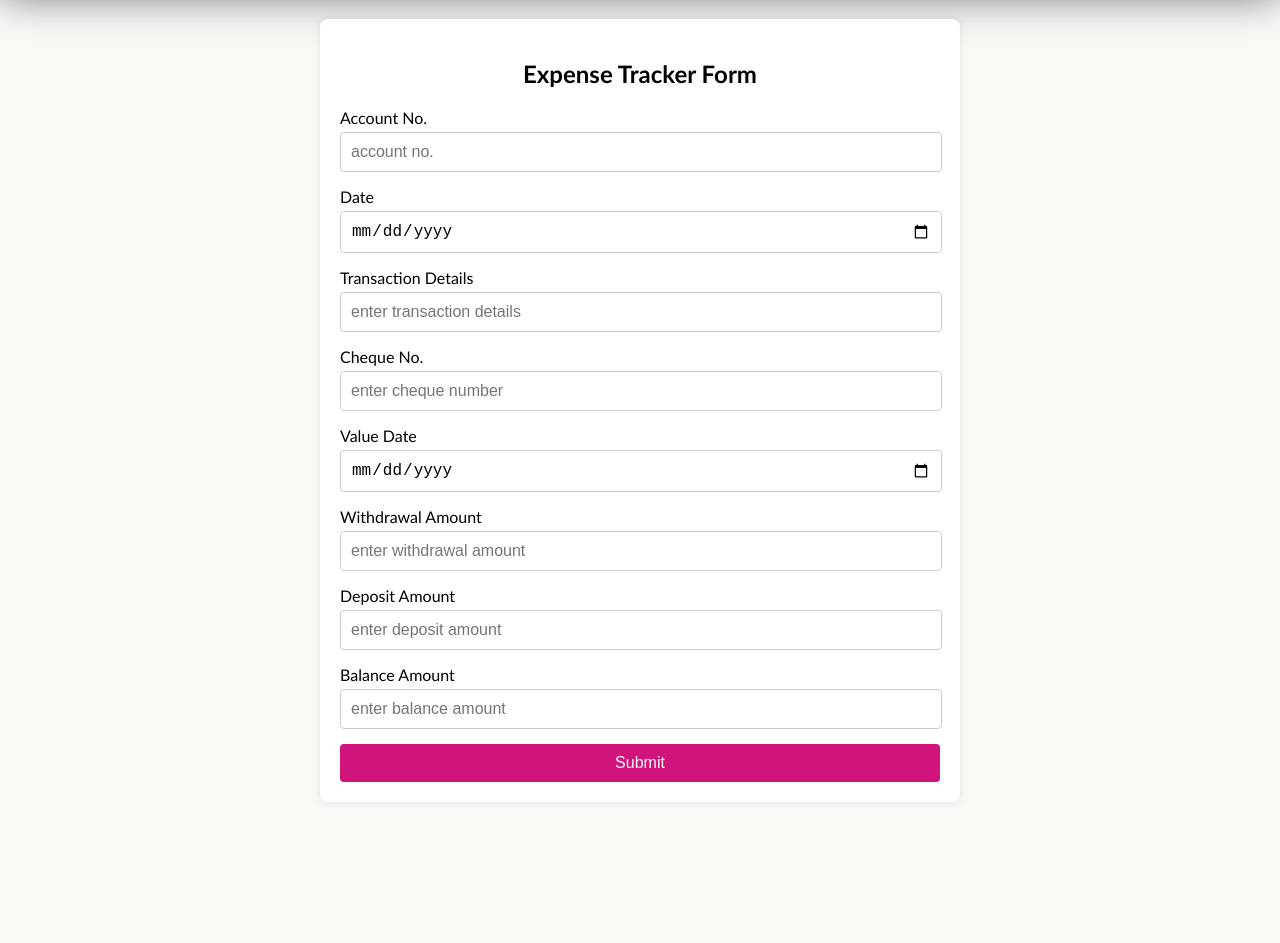
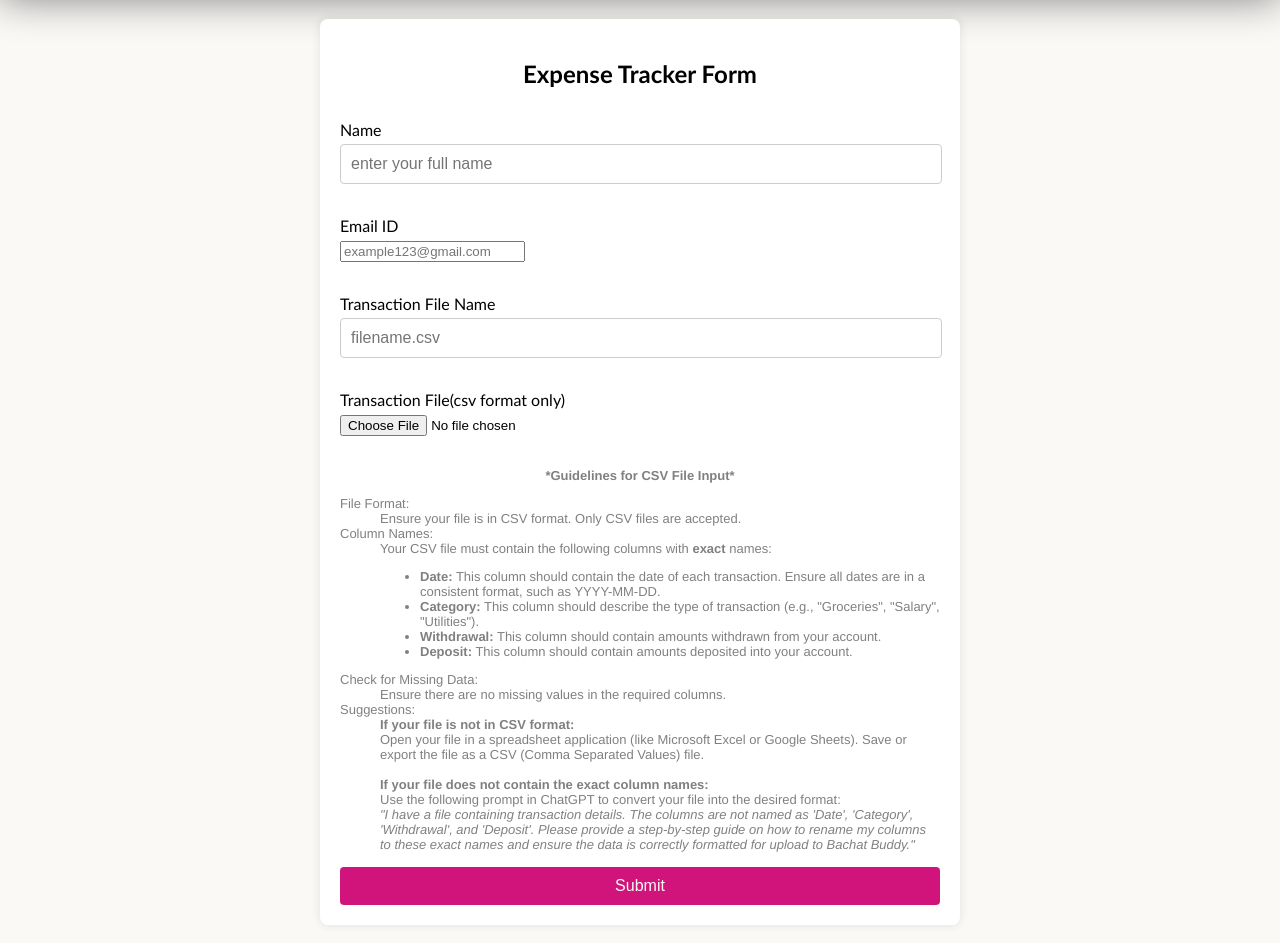
Before and after one commit to aryan22csu031/expense-tracker, a plain HTML site: page analysis-form.html in a window 1280 px wide. Shown: the part 113-1056 px from the top of the page. Before the commit the page ends 935 px from the top, so only its background shows below. Drawn offline with nearby package versions, Linux system fonts and the light colour scheme.

Commit message:
Analysis Form Updated

```diff
--- a/analysis-form.css
+++ b/analysis-form.css
@@ -22,6 +22,7 @@ h2 {
 
 .form-group {
     margin-bottom: 15px;
+    margin-top: 2rem;
 }
 
 label {
@@ -209,3 +210,9 @@ button:hover {
         flex-direction: column;
     }
 }
+.guidelines_text
+{
+    font-family: 'Helvetica';
+    color: grey;
+    font-size: small;
+}
--- a/analysis-form.html
+++ b/analysis-form.html
@@ -37,36 +37,52 @@
         <h2>Expense Tracker Form</h2>
         <form id="expenseForm">
             <div class="form-group">
-                <label for="accountNo">Account No.</label>
-                <input type="text" id="accountNo" name="accountNo" placeholder="account no." required>
+                <label for="username">Name</label>
+                <input type="text" id="username" name="username" placeholder="enter your full name" required>
             </div>
             <div class="form-group">
-                <label for="date">Date</label>
-                <input type="date" id="date" name="date" required>
+                <label for="emailid">Email ID</label>
+                <input type="email" id="emailid" name="emailid" placeholder="example123@gmail.com" required>
             </div>
             <div class="form-group">
-                <label for="transactionDetails">Transaction Details</label>
-                <input type="text" id="transactionDetails" name="transactionDetails" placeholder="enter transaction details" required>
+                <label for="transactionfilename">Transaction File Name</label>
+                <input type="text" id="filename" name="filename" placeholder="filename.csv" required>
             </div>
             <div class="form-group">
-                <label for="chequeNo">Cheque No.</label>
-                <input type="text" id="chequeNo" name="chequeNo" placeholder="enter cheque number" required>
+                <label for="csvFile">Transaction File(csv format only)</label>
+                <input type="file" id="fileInput" name="csvFile" accept=".csv" required>
             </div>
             <div class="form-group">
-                <label for="valueDate">Value Date</label>
-                <input type="date" id="valueDate" name="valueDate" required>
-            </div>
-            <div class="form-group">
-                <label for="withdrawalAmount">Withdrawal Amount</label>
-                <input type="number" id="withdrawalAmount" name="withdrawalAmount" placeholder="enter withdrawal amount" required>
-            </div>
-            <div class="form-group">
-                <label for="depositAmount">Deposit Amount</label>
-                <input type="number" id="depositAmount" name="depositAmount" placeholder="enter deposit amount" required>
-            </div>
-            <div class="form-group">
-                <label for="balanceAmount">Balance Amount</label>
-                <input type="number" id="balanceAmount" name="balanceAmount" placeholder="enter balance amount" required>
+                <h2 class="guidelines_text">*Guidelines for CSV File Input*</h2>
+                <dl class="guidelines_text">
+                <dt>File Format:</dt>
+                <dd>Ensure your file is in CSV format. Only CSV files are accepted.</dd>
+                <dt>Column Names:</dt>
+                <dd>
+                    Your CSV file must contain the following columns with <strong>exact</strong> names:
+                    <ul>
+                        <li><strong>Date:</strong> This column should contain the date of each transaction. Ensure all dates are in a consistent format, such as YYYY-MM-DD.</li>
+                        <li><strong>Category:</strong> This column should describe the type of transaction (e.g., "Groceries", "Salary", "Utilities").</li>
+                            <li><strong>Withdrawal:</strong> This column should contain amounts withdrawn from your account.</li>
+                            <li><strong>Deposit:</strong> This column should contain amounts deposited into your account.</li>
+                        </ul>
+                </dd>
+                <dt>Check for Missing Data:</dt>
+                <dd>Ensure there are no missing values in the required columns.</dd>
+                <dt>Suggestions:</dt>
+                <dd>
+                    <strong>If your file is not in CSV format:</strong>
+                    <br>
+                    Open your file in a spreadsheet application (like Microsoft Excel or Google Sheets).
+                    Save or export the file as a CSV (Comma Separated Values) file.
+                    <br><br>
+                    <strong>If your file does not contain the exact column names:</strong>
+                    <br>
+                    Use the following prompt in ChatGPT to convert your file into the desired format:
+                    <br>
+                    <em>"I have a file containing transaction details. The columns are not named as 'Date', 'Category', 'Withdrawal', and 'Deposit'. Please provide a step-by-step guide on how to rename my columns to these exact names and ensure the data is correctly formatted for upload to Bachat Buddy."</em>
+                </dd>
+                </dl>
             </div>
             <button type="submit">Submit</button>
         </form>
```
